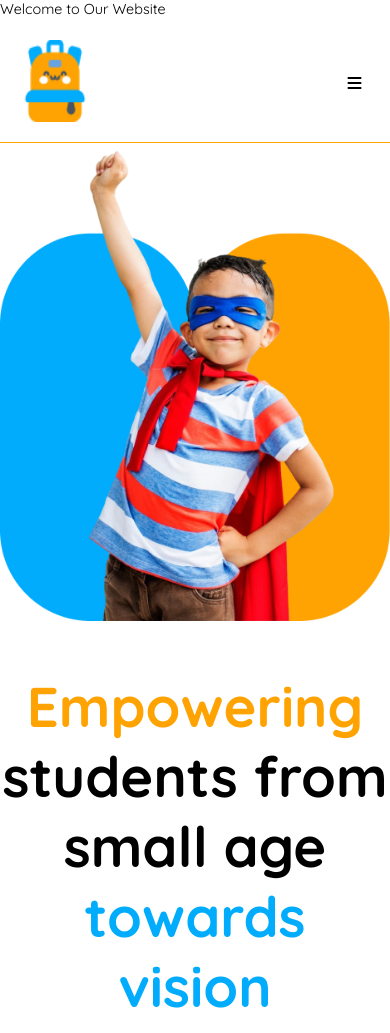
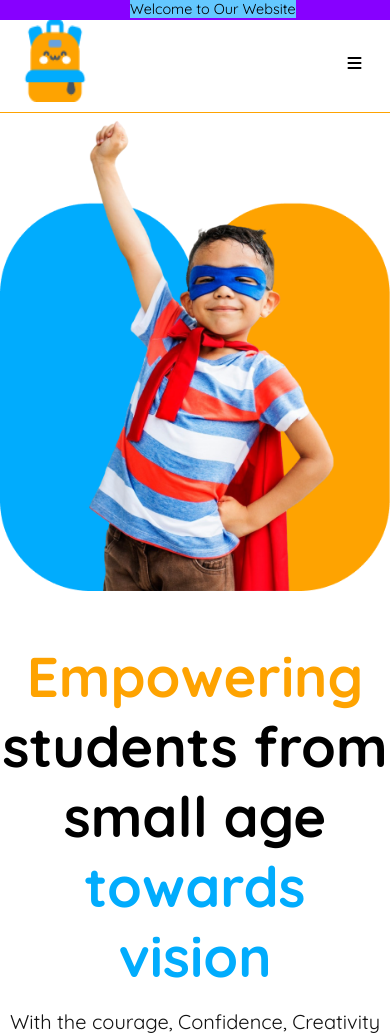
Before and after one commit to abdullah006007/Kids-School-web-abd, a plain HTML site: page index.html in a window 390 px wide. Shown: the top 1033 px of the page. Drawn offline with Linux system fonts and the light colour scheme.

Commit message:
marquee background color added

```diff
--- a/style/style.css
+++ b/style/style.css
@@ -482,15 +482,17 @@ html, body {
     height: 20px;
     overflow: hidden;
     position: relative;
+    background-color: #8700FF;
 
 }
 
 .marquee-content {
     position: absolute;
     white-space: nowrap;
-    animation: marquee 10s linear infinite;
+    animation: marquee 15s linear infinite;
     font-size: 0.9rem;
     display: inline-block;
+    background-color: #64C8FF;
 }
 
 @keyframes marquee {
@@ -568,7 +570,7 @@ html, body {
         padding: 8px 13px;
         font-size: 0.8rem;
         left: 7px;
-        top: -20px;
+        top: -2px;
 
 
     }
@@ -607,7 +609,7 @@ html, body {
     }
 
     .its-nav-bar{
-    padding: 20px;
+    padding: 0 20px 10px;
     box-sizing: border-box;
     border-bottom: 0.5px solid rgb(254, 163, 1);
 
```
Also changed, not shown: index.html (+6 -0 lines).
